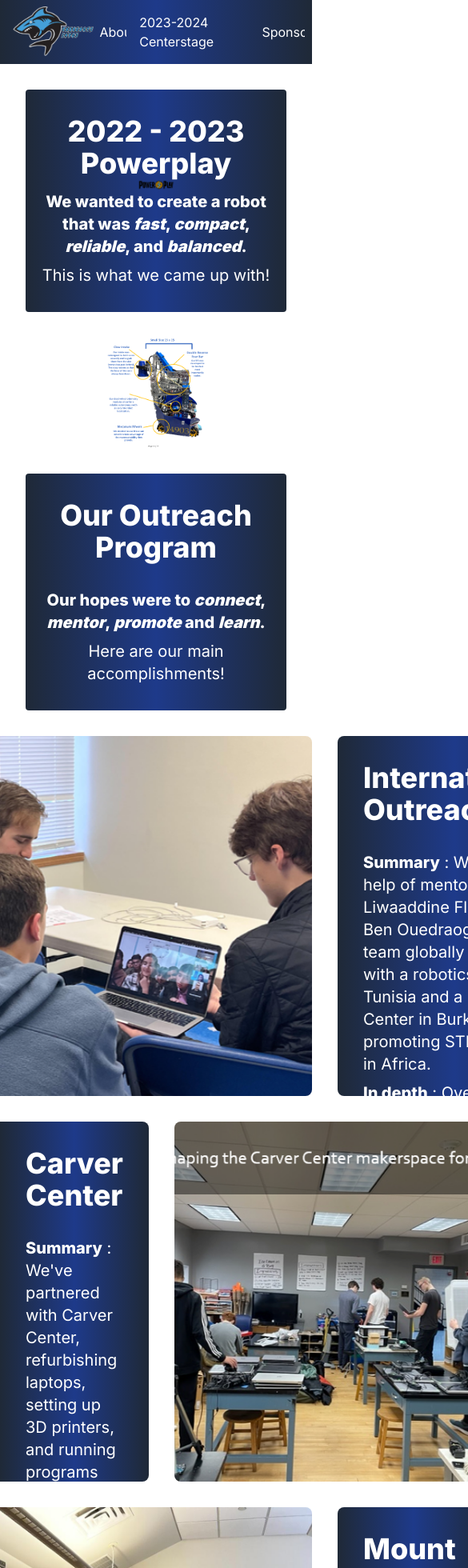
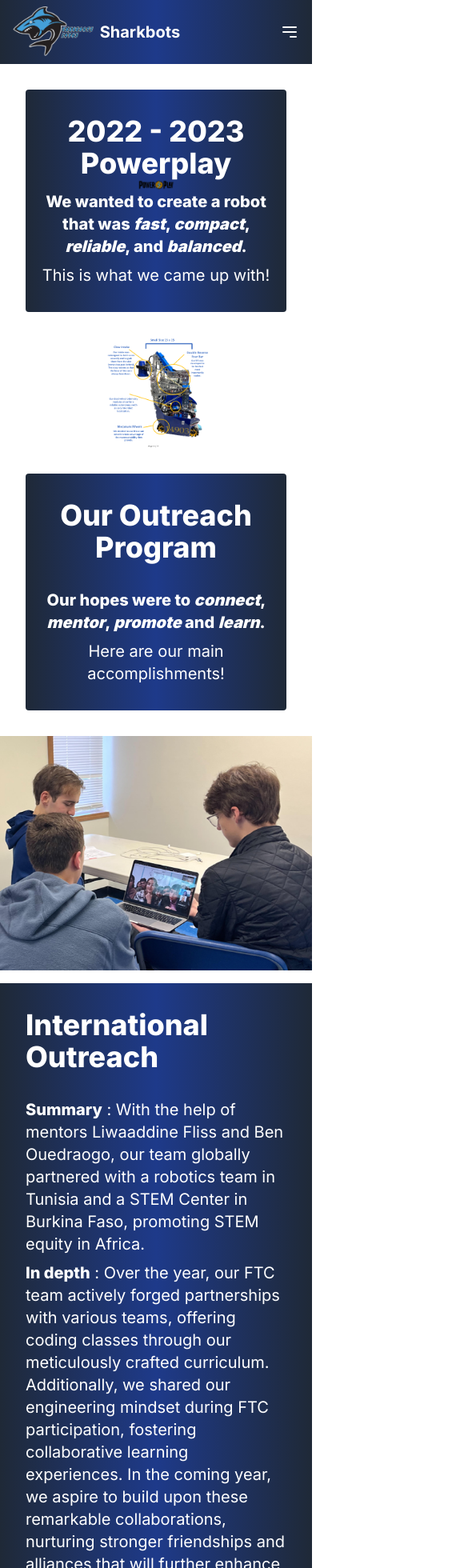
Before and after one commit to SKY3E/Sharkbots-Website, a Next.js app: page /powerplay in a window 390 px wide. Shown: the top 1960 px of the page at 80% size, 585 px wide, since content can reach past the window. Built offline with nearby package versions, Linux system fonts and the light colour scheme.

Commit message:
Add responsive behavior

```diff
--- a/app/about/page.js
+++ b/app/about/page.js
@@ -51,7 +51,7 @@ const About = () => {
         <h2 className='text-center text-white font-extrabold text-4xl'>Take a look at our team members!</h2>
       </section>
       <Divider color={"white"} />
-      <section className="flex grid grid-cols-4 gap-x-4 gap-y-8 background-section py-8 px-8 mx-8 rounded">
+      <section className="flex grid grid-cols-2 lg:grid-cols-3 xl:grid-cols-4 gap-x-4 gap-y-8 background-section py-8 px-8 mx-8 rounded">
         <Identity name="Jack" job="Head Captain" photoURL="/Team/Jack.jpg" />
         <Identity name="Rafael" job="Outreach Facilitator" photoURL="/Team/Rafael.png" />
         <Identity name="Vincent" job="Building Facilitator" photoURL="/Team/Vincent.jpg" />
--- a/app/components/dividersmall.js
+++ b/app/components/dividersmall.js
@@ -1,6 +1,11 @@
-const DividerSmall = ({ color }) => {
+const DividerSmall = ({ color, media }) => {
+  if (media == "none") {
   if (color == "white") {return <section className="h-4 bg-white"></section>}
-  if (color == "blue") {return <section className="h-4 bg-blue-900 bg-opacity-90"></section>}
+  if (color == "blue") {return <section className="h-4 background-section"></section>}
+  } else if (media == "large") {
+    if (color == "white") {return <section className="h-4 bg-white lg:hidden"></section>}
+    if (color == "blue") {return <section className="h-4 background-section lg:hidden"></section>}
+  }
 }
 
 export default DividerSmall;
--- a/app/components/event.js
+++ b/app/components/event.js
@@ -1,11 +1,13 @@
 import '../globals.css';
+import DividerSmall from './dividersmall';
 
 const Event = ({direction, image, title, hook, text}) => {
   if (direction == 'left')
     return (
-      <section className="flex justify-around">
-        <img className="object-cover height-rsection w-full mr-4 rounded-r-lg" src={image} />
-        <div className="height-rsection w-full background-section ml-4 rounded-l-lg">
+      <section className="flex flex-col lg:flex-row justify-around">
+        <img className="object-cover height-rsection w-full lg:w-1/3 xl:w-full lg:mr-4 lg:rounded-r-lg" src={image} />
+        <DividerSmall color={"white"} media={"large"} />
+        <div className="height-rsection w-full lg:w-2/3 xl:w-full background-section lg:ml-4 lg:rounded-l-lg">
           <h2 className='text-white font-extrabold text-4xl p-8'>{title}</h2>
           <p className='text-white text-xl px-8 pb-2'><span className='font-extrabold'>Summary</span> : {hook}</p>
           <p className='text-white text-xl px-8'><span className='font-extrabold'>In depth</span> : {text}</p>
@@ -14,13 +16,14 @@ const Event = ({direction, image, title, hook, text}) => {
     );
   else if (direction == 'right')
     return (
-      <section className="flex justify-around">
-        <div className="height-rsection w-full background-section mr-4 rounded-r-lg">
+      <section className="flex flex-col lg:flex-row justify-around">
+        <div className="height-rsection w-full lg:w-2/3 xl:w-full background-section lg:mr-4 lg:rounded-r-lg">
           <h2 className='text-white font-extrabold text-4xl p-8'>{title}</h2>
           <p className='text-white text-xl px-8 pb-2'><span className='font-extrabold'>Summary</span> : {hook}</p>
           <p className='text-white text-xl px-8'><span className='font-extrabold'>In depth</span> : {text}</p>
         </div>
-        <img className="object-cover height-rsection w-full ml-4 rounded-l-lg" src={image} />
+        <DividerSmall color={"white"} media={"large"} />
+        <img className="object-cover height-rsection w-full lg:w-1/3 xl:w-full lg:ml-4 lg:rounded-l-lg" src={image} />
       </section>
     );
 };
--- a/app/components/identity.js
+++ b/app/components/identity.js
@@ -4,7 +4,7 @@ const Identity = ({ name, job, photoURL }) => {
       <img className="rounded-lg w-full" src={photoURL} alt={name} />
       <div className="flex justify-between background-section-light text-white mt-2 px-2 rounded">
         <h4 className="font-bold">{name}</h4>
-        <h4 className="font-bold">{job}</h4>
+        <h4 className="font-bold hidden lg:block">{job}</h4>
       </div>
     </div>
   );
--- a/app/components/navbar.js
+++ b/app/components/navbar.js
@@ -15,19 +15,23 @@ const Navbar = () => {
         <span className="font-bold text-xl underline-animation">Sharkbots</span>
       </a>
       <div className="flex items-center">
-        <a href="/about" className="mr-4 underline-animation">About</a>
-        <a href="/centerstage" className="mr-4 underline-animation">2023-2024 Centerstage</a>
-        <a href="/sponsors" className="mr-4 underline-animation">Sponsors</a>
-        <a href="/contact" className="mr-4 underline-animation">Contact</a>
+        <a href="/about" className="mr-4 underline-animation hidden md:block">About</a>
+        <a href="/centerstage" className="mr-4 underline-animation hidden md:block">2023-2024 Centerstage</a>
+        <a href="/sponsors" className="mr-4 underline-animation hidden md:block">Sponsors</a>
+        <a href="/contact" className="mr-4 underline-animation hidden md:block">Contact</a>
         <button onClick={toggleMenu} className="text-white focus:outline-none">
           <svg className="w-6 h-6 transition-transform ease-in-out duration-300" fill="none" stroke="currentColor" viewBox="0 0 24 24" xmlns="http://www.w3.org/2000/svg" style={{ transform: showMenu ? 'rotate(-90deg)' : 'rotate(0)' }}>
             <path strokeLinecap="round" strokeLinejoin="round" strokeWidth="2" d="M4 6h16M4 12h16m-7 6h7"></path>
           </svg>
         </button>
         {showMenu && (
-          <div className="flex flex-col absolute top-20 right-4 w-1/6 mt-2 p-4 rounded shadow-lg background-section">
+          <div className="flex flex-col absolute top-20 right-4 w-1/2 md:w-1/3 mt-2 p-4 rounded shadow-lg background-section">
             <h3 className='text-right mb-2'>Past Seasons</h3>
+            <a href="/about" className="text-sm underline-animation md:hidden">About</a>
             <a href="/powerplay" className="text-sm underline-animation mb-1">2022-2023 Powerplay</a>
+            <a href="/centerstage" className="text-sm underline-animation md:hidden">2023-2024 Centerstage</a>
+            <a href="/sponsors" className="text-sm underline-animation md:hidden">Sponsors</a>
+            <a href="/contact" className="text-sm underline-animation md:hidden">Contact</a>
             <a href="/credits" className="text-sm underline-animation">Credits</a>
           </div>
         )}
--- a/app/credits/page.js
+++ b/app/credits/page.js
@@ -18,7 +18,7 @@ const Credits = () => {
       <section className='background-section py-8 px-4 mx-8 rounded text-white'>
         <h2 className='text-white font-extrabold text-4xl'>Contributors</h2>
         <br></br>
-        <p className='text-xl'>Raphael Bessin for Sharkbots 14903</p>
+        <p className='text-xl'>Upcoming...</p>
       </section>
       <Divider color={"white"} />
     </article>
--- a/app/globals.css
+++ b/app/globals.css
@@ -77,7 +77,14 @@
 }
 
 .height-rsection {
-  height: 450px;
+  height: auto;
+}
+
+@media (min-width: 648px) {
+  /* Apply height 450px only when screen size is above small (640px) */
+  .height-rsection {
+    height: 450px;
+  }
 }
 
 .rotate-on-hover {
--- a/app/powerplay/page.js
+++ b/app/powerplay/page.js
@@ -26,21 +26,25 @@ const Powerplay = () => {
       </section>
       <Divider color={"white"} />
       <Event direction="left" image="/Outreach/TunisiaOutreach.png" title="International Outreach" hook="With the help of mentors Liwaaddine Fliss and Ben Ouedraogo, our team globally partnered with a robotics team in Tunisia and a STEM Center in Burkina Faso, promoting STEM equity in Africa." text="Over the year, our FTC team actively forged partnerships with various teams, offering coding classes through our meticulously crafted curriculum. Additionally, we shared our engineering mindset during FTC participation, fostering collaborative learning experiences. In the coming year, we aspire to build upon these remarkable collaborations, nurturing stronger friendships and alliances that will further enhance our collective endeavors." />
-      <Divider color={"white"} />
+      <DividerSmall color={"white"} media={"none"}/>
+      <DividerSmall color={"blue"} media={"large"}/>
+      <DividerSmall color={"white"} media={"none"}/>
       <Event direction="right" image="/Outreach/CarverCenter.png" title="Carver Center" hook="We've partnered with Carver Center, refurbishing laptops, setting up 3D printers, and running programs for 100+ kids in CAD, 3D Printing, and robotics." text="We worked a multitude of times with the Carver Center to provide better resources for the students to explore STEM subjects. So far, we have refurbished over 15 of their laptops and setup their 3D printers. In addition, we've run after school programs and summer programs with more than 100 kids, teaching CAD and 3D Printing, how to build real size scooters and how to use inferno and EV3 Kits, while also promoting FIRST and its FLL and FTC programs. Next year, our aim is to continue and expand these programs, delving even deeper into the various topics we initially introduced, enriching the learning experience for all involved." />
-      <Divider color={"white"} />
+      <DividerSmall color={"white"} media={"none"}/>
+      <DividerSmall color={"blue"} media={"large"}/>
+      <DividerSmall color={"white"} media={"none"}/>
       <Event direction="left" image="/Outreach/MountKisco.png" title="Mount Kisco" hook="Over the past two years, we've cultivated connections with professionals and local communities, including Mount Kisco, to impart essential STEM skills." text="Last year, 3 members of our team started instructing faculty members at the Mount Kisco Child Care Center and have continued doing so this year. We plan to keep this an ongoing project and keep reaching out to new schools, businesses and parents to promote STEM in the community and present our journey with FIRST." />
       <Divider color={"white"} />
       <section className='background-section py-8 px-4 mx-8 rounded'>
         <h2 className='text-center text-white font-extrabold text-4xl'>Our Timeline</h2>
       </section>
-      <DividerSmall color={"white"} />
+      <DividerSmall color={"white"} media={"none"}/>
       <TimelineEvent event="Peekskill Qualifier" date="01/14/23" />
-      <DividerSmall color={"white"} />
+      <DividerSmall color={"white"} media={"none"}/>
       <TimelineEvent event="Broadalbin-Perth Qualifier" date="01/29/23" />
-      <DividerSmall color={"white"} />
+      <DividerSmall color={"white"} media={"none"}/>
       <TimelineEvent event="Utica Excelsior Championship" date="03/05/23" />
-      <DividerSmall color={"white"} />
+      <DividerSmall color={"white"} media={"none"}/>
       <TimelineEvent event="Houston World Championship" date="04/19-22/23" />
       <Divider color={"white"} />
     </article>
--- a/app/sponsors/page.js
+++ b/app/sponsors/page.js
@@ -10,7 +10,7 @@ const Sponsors = () => {
         <h2 className='text-center text-white font-extrabold text-4xl'>Sponsors</h2>
       </section>
       <Divider color={"white"} />
-      <section className="flex justify-center items-align mx-8 px-96">
+      <section className="flex justify-center items-align mx-8 px-24 sm:px-48 lg:px-96">
         <a className="w-full rounded" target="_blank" href="https://www.gofundme.com/f/sharkbots-attend-2023-first-world-championship?member=25601301&utm_campaign=p_cp+share-sheet&utm_content=undefined&utm_medium=copy_link_all&utm_source=customer&utm_term=undefined"><button className="bg-green-700 text-white font-extrabold hover:scale-105 transition-transform w-full rounded py-4">Donate Now</button></a>
       </section>
       <Divider color={"white"} />
```
Also changed, not shown: app/page.js (+7 -4 lines).
